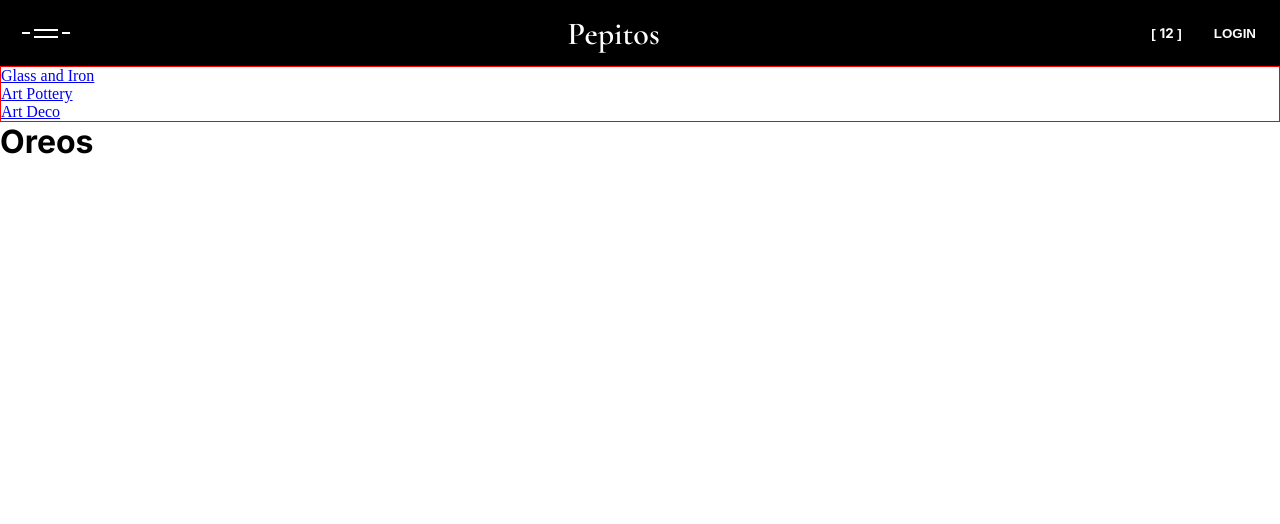
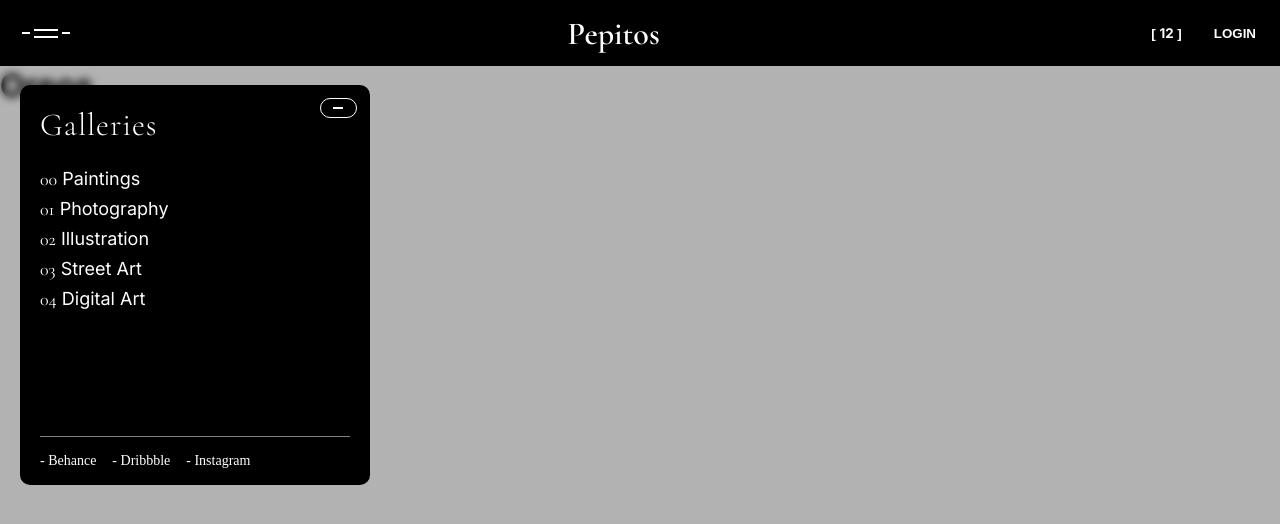
Before and after one commit to leandromuzzupappa/chouse-gallery, a React (Vite) app: page / in a window 1280 px wide. Both pictures are taken after a click on the button 46 px from the left and 33 px from the top of the page. Shown: the top 524 px of the page. Built offline with nearby package versions, Linux system fonts and the light colour scheme.

Commit message:
Update navbarMenu component with styles and categories

```diff
--- a/src/components/Navbar/Navbar.jsx
+++ b/src/components/Navbar/Navbar.jsx
@@ -35,7 +35,7 @@ export const Navbar = () => {
         </div>
       </nav>
 
-      <NavbarMenu isOpen={navbarOpen} />
+      <NavbarMenu isOpen={navbarOpen} onClose={onMenuClick} />
     </>
   );
 };
--- a/src/components/NavbarMenu/NavbarMenu.css
+++ b/src/components/NavbarMenu/NavbarMenu.css
@@ -1,8 +1,126 @@
 .navbarMenu {
-  border: 1px solid red;
+  --navbar-menu-width: 350px;
+  --navbar-menu-height: 400px;
+  --navbar-menu-top: calc(65px + 20px);
+  --navbar-menu-left: 20px;
+  --navbar-menu-border-radius: 10px;
+  --navbar-menu-padding: 1.25rem;
+  --navbar-menu-close-padding: 0.5rem 0.8rem;
+  --navbar-menu-close-top: 0.8rem;
+  --navbar-menu-close-right: 0.8rem;
+  --navbar-menu-close-line-width: 10px;
+  --navbar-menu-close-line-height: 2px;
+  --navbar-menu-close-line-movement: -40px;
+  --navbar-menu-title-font-size: 32px;
+  --navbar-menu-title-letter-spacing: 0.89px;
+  --navbar-menu-list-margin: 1.5rem 0 0;
+  --navbar-menu-list-font-size: 18px;
+
+  position: absolute;
+  top: var(--navbar-menu-top);
+  left: var(--navbar-menu-left);
+  width: var(--navbar-menu-width);
+  height: var(--navbar-menu-height);
+  background: black;
+  color: white;
+  border-radius: var(--navbar-menu-border-radius);
+  padding: var(--navbar-menu-padding);
+  z-index: 10;
+}
+
+.navbarMenu,
+.navbarMenu-overlay {
   display: none;
 }
 
-.navbarMenu[data-open="true"] {
+.navbarMenu[data-open="true"],
+.navbarMenu-overlay[data-open="true"] {
   display: block;
 }
+
+.navbarMenu a {
+  color: white;
+  text-decoration: none;
+}
+
+.navbarMenu-overlay {
+  position: absolute;
+  inset: 0;
+  width: 100%;
+  height: 100%;
+  background: rgba(0, 0, 0, 0.3);
+  z-index: 1;
+  backdrop-filter: grayscale(1) blur(4px);
+}
+
+.navbarMenu--close {
+  color: white;
+  cursor: pointer;
+  background: transparent;
+  border: 1px solid white;
+  border-radius: 1rem;
+  padding: var(--navbar-menu-close-padding);
+  position: absolute;
+  right: var(--navbar-menu-close-right);
+  top: var(--navbar-menu-close-top);
+  overflow: hidden;
+}
+
+.navbarMenu--close:hover span {
+  translate: var(--navbar-menu-close-line-movement);
+}
+
+.navbarMenu--close span {
+  display: block;
+  position: relative;
+}
+
+.navbarMenu--close span,
+.navbarMenu--close span::before {
+  width: var(--navbar-menu-close-line-width);
+  height: var(--navbar-menu-close-line-height);
+  background: white;
+  transition: translate 0.4s cubic-bezier(0.11, 0.74, 0.39, 0.84);
+}
+
+.navbarMenu--close span::before {
+  content: "";
+  position: absolute;
+  right: var(--navbar-menu-close-line-movement);
+}
+
+.navbarMenu--title {
+  font-family: var(--cormorant-font);
+  font-size: var(--navbar-menu-title-font-size);
+  font-weight: 300;
+  letter-spacing: var(--navbar-menu-title-letter-spacing);
+}
+
+.navbarMenu--list {
+  margin: var(--navbar-menu-list-margin);
+  font-size: var(--navbar-menu-list-font-size);
+  margin-bottom: auto;
+}
+
+.navbarMenu--list-item {
+  margin-bottom: 0.5rem;
+  font-family: var(--inter-font);
+}
+
+.navbarMenu--list-item span {
+  font-family: var(--cormorant-font);
+}
+
+.navbarMenu hr {
+}
+
+.navbarMenu--links {
+  position: absolute;
+  bottom: 1rem;
+  width: calc(100% - 2 * var(--navbar-menu-padding));
+  display: flex;
+  gap: 16px;
+  font-size: 14px;
+  border-top: 1px solid grey;
+  padding: 1rem 0 0;
+}
--- a/src/components/NavbarMenu/NavbarMenu.jsx
+++ b/src/components/NavbarMenu/NavbarMenu.jsx
@@ -1,20 +1,44 @@
 /* eslint-disable react/prop-types */
 import "./NavbarMenu.css";
+import { galleries } from "../../data/data";
 
-export const NavbarMenu = ({ isOpen }) => {
+export const NavbarMenu = ({ isOpen, onClose }) => {
   return (
+    <>
       <div className="navbarMenu" data-open={isOpen}>
-      <ul>
+        <button className="navbarMenu--close" onClick={onClose}>
+          <span></span>
+        </button>
+
+        <h3 className="navbarMenu--title">Galleries</h3>
+
+        <ul className="navbarMenu--list">
+          {galleries.map(({ id, name, link }, i) => (
+            <li key={id} className="navbarMenu--list-item">
+              <a href={link}>
+                <span>0{i}</span> {name}
+              </a>
+            </li>
+          ))}
+        </ul>
+
+        <ul className="navbarMenu--links">
           <li>
-          <a href="#link1"> Glass and Iron</a>
+            <a href="/"> - Behance</a>
           </li>
           <li>
-          <a href="#link2"> Art Pottery</a>
+            <a href="/"> - Dribbble</a>
           </li>
           <li>
-          <a href="#link3"> Art Deco</a>
+            <a href="/"> - Instagram</a>
           </li>
         </ul>
       </div>
+      <div
+        className="navbarMenu-overlay"
+        data-open={isOpen}
+        onClick={onClose}
+      ></div>
+    </>
   );
 };
```
Lines whose indentation alone changed are shown as unchanged.
